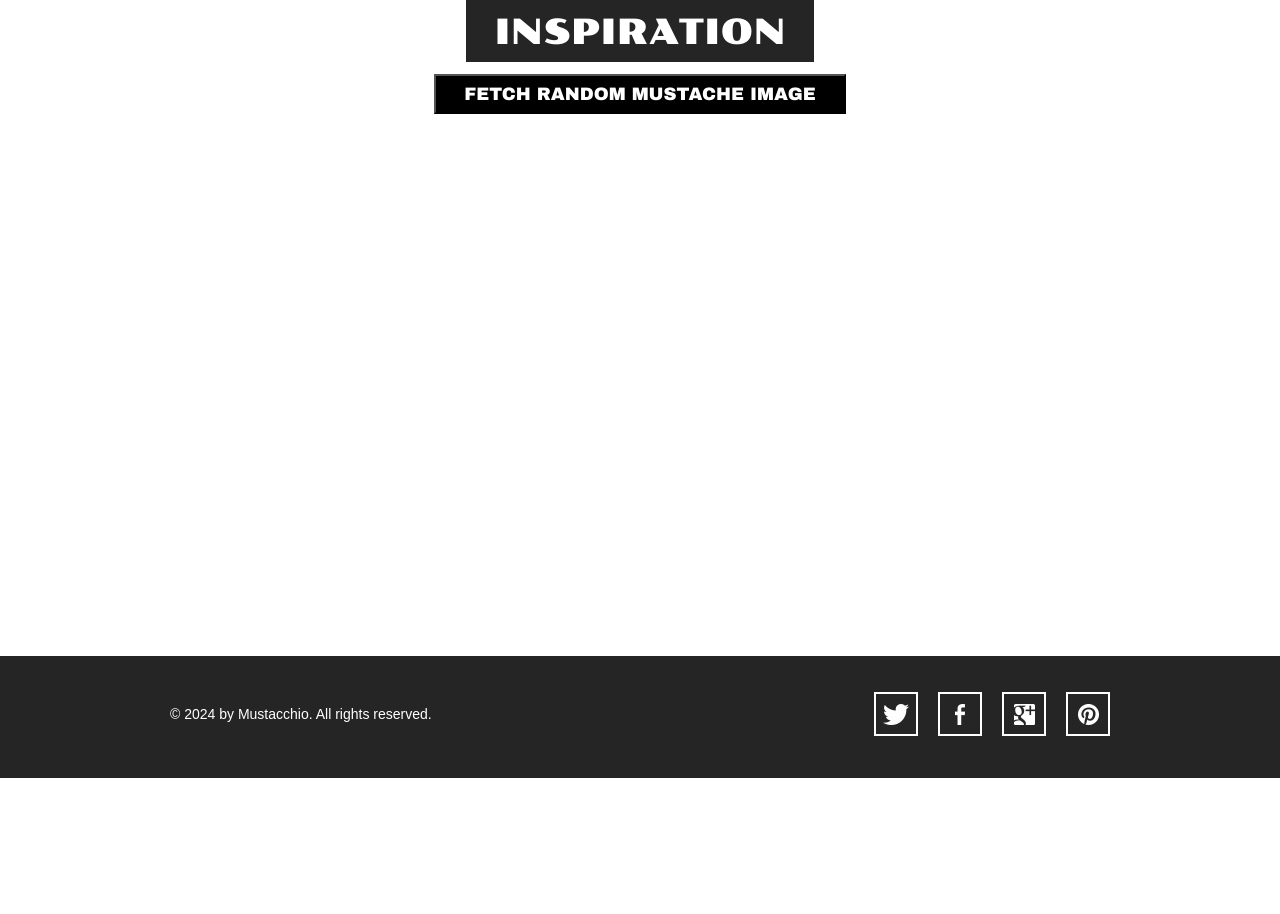
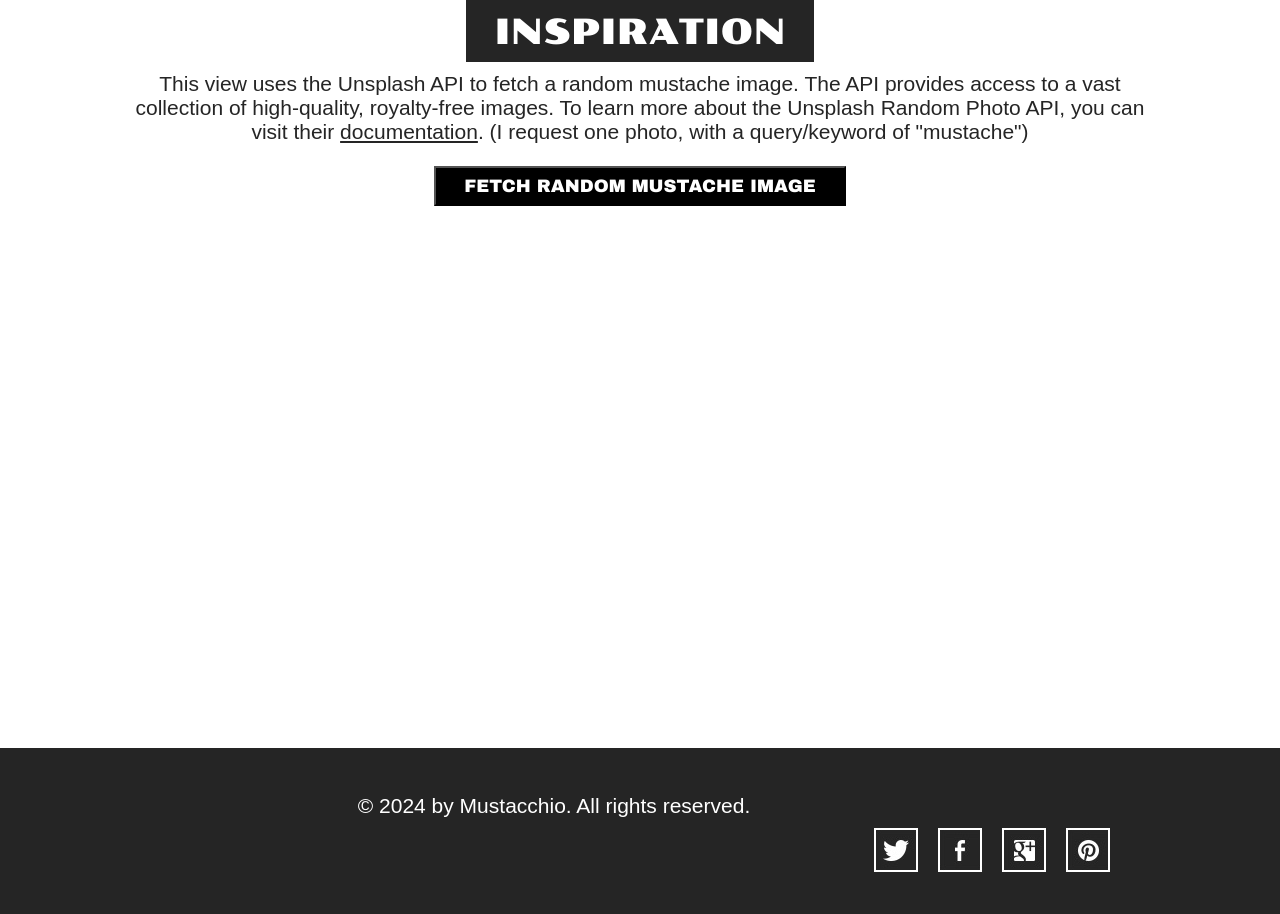
Before and after one commit to ryanplitt/IS5750-Final, a Node server app: page /external-api in a window 1280 px wide. Shown: the part 195-1109 px from the top of the page. Before the commit the page ends 973 px from the top, so only its background shows below. Run offline with Node 20, Linux system fonts and the light colour scheme; some libraries are stand-ins or nearby versions.

Commit message:
added description to external api view

```diff
--- a/views/external-api.ejs
+++ b/views/external-api.ejs
@@ -1,4 +1,11 @@
 <h1><span>Inspiration</span></h1>
+<p>
+	This view uses the Unsplash API to fetch a random mustache image. The API provides access to a
+	vast collection of high-quality, royalty-free images. To learn more about the Unsplash Random
+	Photo API, you can visit their
+	<a href="https://unsplash.com/documentation#get-a-random-photo" target="_blank">documentation</a>.
+	(I request one photo, with a query/keyword of "mustache")
+</p>
 <div>
 	<button onclick="fetchRandomImage()" class="more">Fetch Random Mustache Image</button>
 </div>
@@ -36,4 +43,11 @@
 		width: auto;
 		height: 100%;
 	}
+	p {
+		font-size: 1.5em;
+		width: 80%;
+		text-align: center;
+		margin: 0 auto;
+		padding: 10px;
+	}
 </style>
```
Also changed, not shown: public/images/the-faker.jpeg (added).
